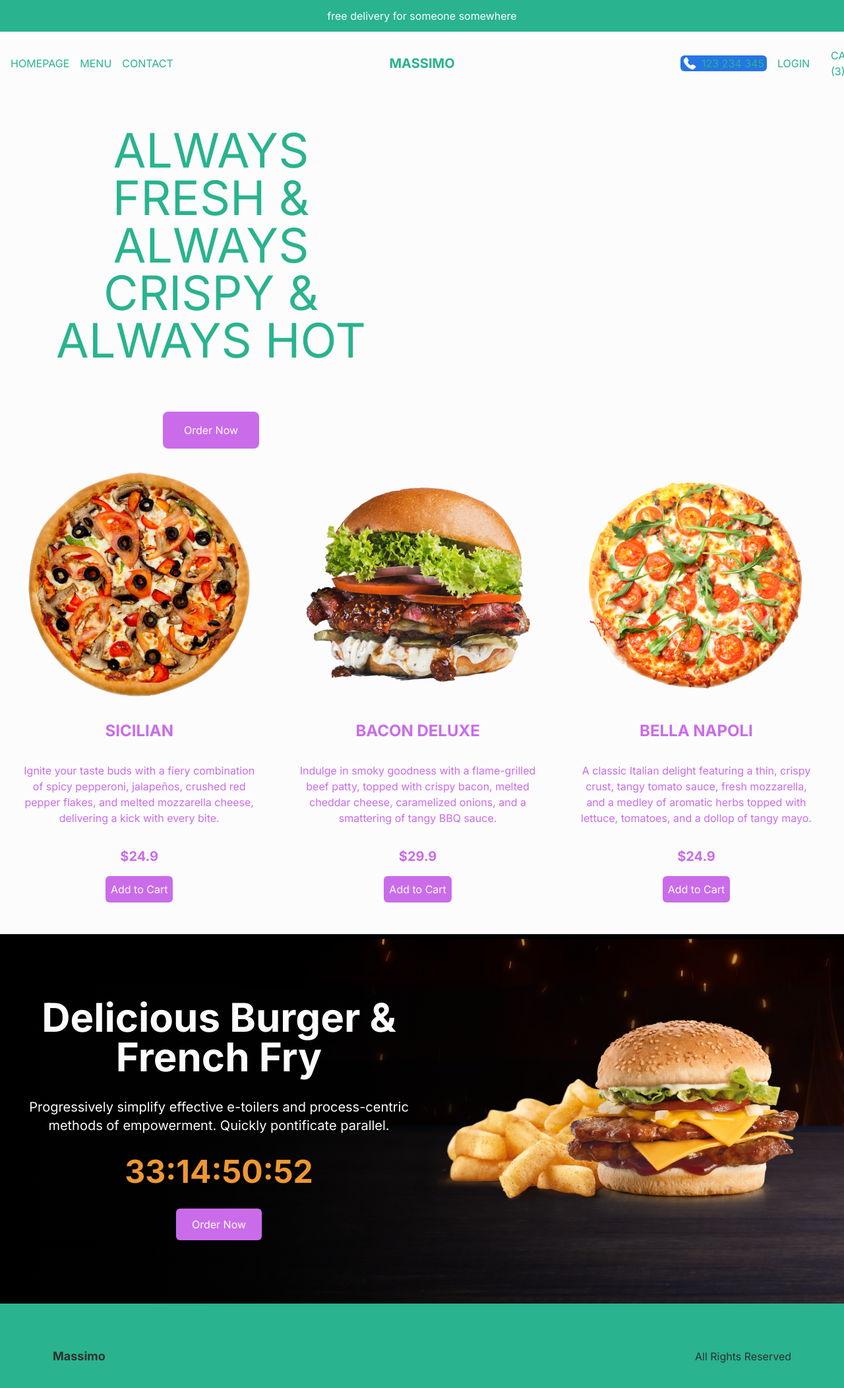
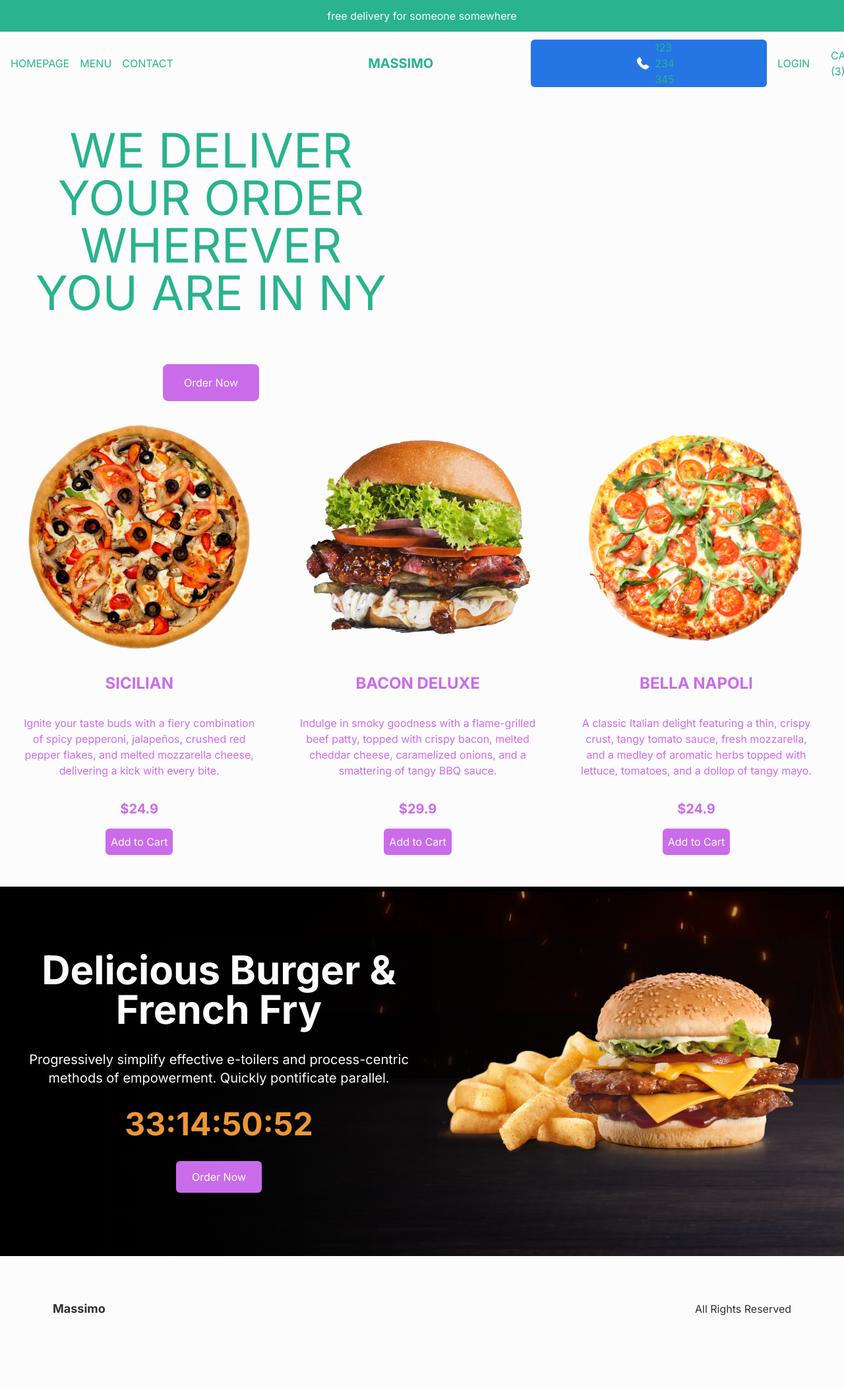
Before and after one commit to psyferblock/resto-block, a Next.js app: page / in a window 1280 px wide. Shown: the top 2104 px of the page at 66% size. After the commit the page ends 2064 px from the top, so only its background shows below. Built offline with nearby package versions, Linux system fonts and the light colour scheme.

Commit message:
deployment

```diff
--- a/src/app/components/Footer.tsx
+++ b/src/app/components/Footer.tsx
@@ -3,7 +3,7 @@ import React from "react";
 
 function Footer() {
 	return (
-		<div className="h-12 md:h-24 p-4 lg:p-20 xl:-40 bg-secondary flex items-center justify-between">
+		<div className="h-12 md:h-24 p-4 lg:p-20 xl:-40 bg-base-100 flex items-center justify-between">
 			<Link
 				href="/"
 				className="font-bold text-lg"
--- a/src/app/components/Navbar.tsx
+++ b/src/app/components/Navbar.tsx
@@ -24,7 +24,7 @@ function Navbar() {
 			</div>
 			{/* RIGHT LINKS  */}
 			<div className="hidden md:flex gap-4 items-center flex-1 justify-end ">
-				<div className="flex items-center gap-2 cursor-pointer md:absolute  top-3 r-2 bg-info  lg:static rounded-md px-1">
+				<div className="flex items-center gap-2 cursor-pointer md:absolute  top-3 r-2 bg-info  lg:static rounded-md px-1 lg:px-40">
 					<Image
 						alt=""
 						src="/phone.png"
--- a/src/app/components/Notification.tsx
+++ b/src/app/components/Notification.tsx
@@ -2,7 +2,7 @@ import React from "react";
 
 function Notification() {
   return (
-    <div className="bg-secondary h-12 text-white px-4  flex  justify-center  items-center text-sm text-center  md:text-base cursor-pointer">
+    <div className="bg-secondary h-12 text-base-100 px-4  flex  justify-center  items-center text-sm text-center  md:text-base cursor-pointer">
       free delivery for someone somewhere
     </div>
   );
--- a/src/app/components/Slider.tsx
+++ b/src/app/components/Slider.tsx
@@ -23,29 +23,26 @@ const data = [
 function Slider() {
 	const [currentSlide, setCurrentSlide] = useState(0);
 
-	// useEffect(() => {
-	// 	const interval = setInterval(
-	// 		() =>
-	// 			setCurrentSlide((prev) =>
-	// 				(prev === data.length - 1 ? 0 : prev + 1)
-	//         ),
-	// 		3000
-	// 	);
-	// 	return () => clearInterval(interval);
-	// }, []);
+	useEffect(() => {
+		const interval = setInterval(
+			() =>
+				setCurrentSlide((prev) =>
+					prev === data.length - 1 ? 0 : prev + 1
+				),
+			3000
+		);
+		return () => clearInterval(interval);
+	}, []);
 
 	return (
-		<div className="flex p-2 flex-col w-full h-[calc(100vh-6rem)] md:h-[calc(100vh-9rem)] bg-base-100 flex-1 mb-2 lg:flex-row lg:h-full lg:w-1/2">
+		<div className="flex p-2 flex-col  h-[calc(100vh-6rem)] md:h-[calc(100vh-9rem)] bg-base-100  mb-2 lg:flex-row lg:h-full lg:w-1/2">
 			{/* TEXT CONTAINER  */}
-			<div
-				className="h-2/5  flex items-center justify-center flex-col gap-8 text-accent
-      "
-			>
+			<div className="h-2/5  flex items-center justify-center flex-col gap-8 text-accent">
 				<h1 className="text-5xl text-center uppercase p-4 md:p-10 md:text-6xl xl:text-7xl text-secondary">
 					{" "}
 					{data[currentSlide].title}
 				</h1>
-				<button className="bg-primary rounded-lg text-white py-4 px-8">
+				<button className="bg-primary rounded-lg text-base-100 py-4 px-8">
 					Order Now
 				</button>
 			</div>
@@ -55,7 +52,7 @@ function Slider() {
 					src={data[currentSlide].image}
 					alt=""
 					fill
-          className="rounded-lg"
+					className="rounded-lg"
 				/>
 				{/* // fill only works with relative  */}
 			</div>
```
